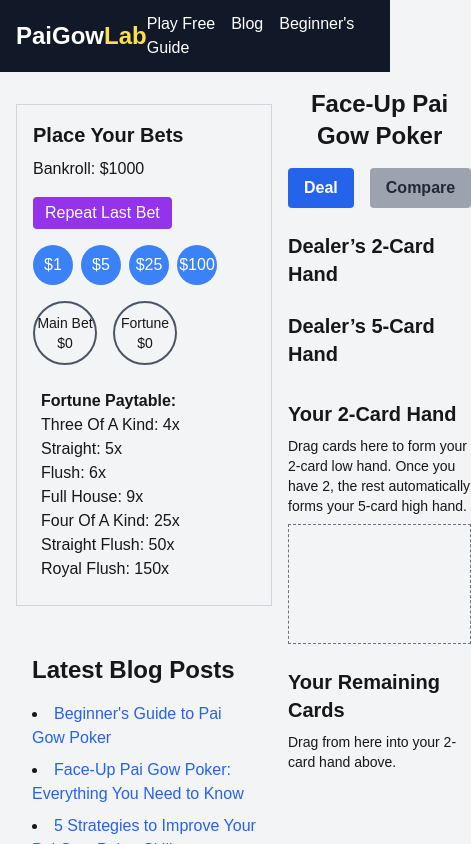
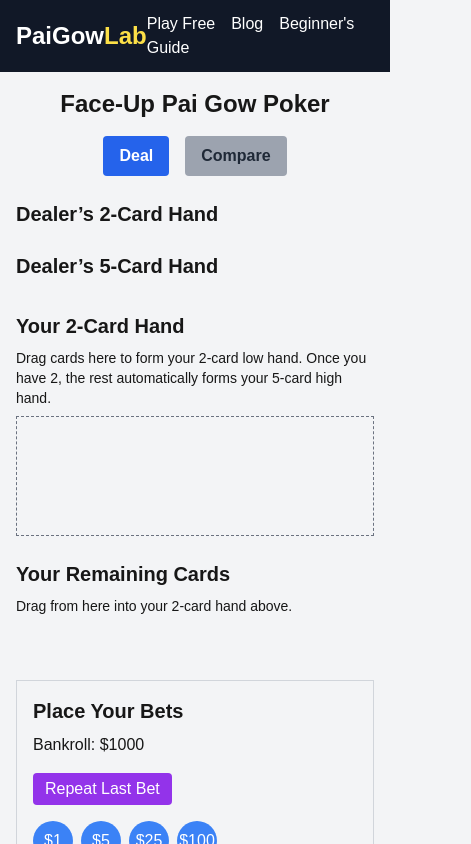
Before and after one commit to nosewicz/face-up-pai-gow, a Next.js app: page / in a window 390 px wide. Shown: the top 844 px of the page, 471 px wide, since content can reach past the window. Built offline with nearby package versions, Linux system fonts and the light colour scheme.

Commit message:
fixed mobile layout and colors

```diff
--- a/app/layout.js
+++ b/app/layout.js
@@ -25,7 +25,7 @@ export default function RootLayout({ children }) {
         <meta name="google-adsense-account" content="ca-pub-5619143235904865"></meta>
       </head>
       <body
-        className={`${geistSans.variable} ${geistMono.variable} antialiased bg-gray-100`}
+        className={`${geistSans.variable} ${geistMono.variable} antialiased bg-gray-100 dark:bg-gray-800`}
       >
         <Script async src="https://www.googletagmanager.com/gtag/js?id=G-STCSWY7WCG" />
         <Script id="googleanalytics-init">
--- a/app/page.js
+++ b/app/page.js
@@ -225,10 +225,10 @@ export default function Home() {
   }
 
   return (
-    <main className="max-w-6xl mx-auto p-4 flex gap-4">
+    <main className="max-w-6xl mx-auto p-4 flex flex-col-reverse gap-4 md:flex-row">
 
 
-      <div className="flex-none w-64">
+      <div className="flex-auto md:basis-1/4">
       <WagerPanel
         bankroll={bankroll}
         setBankroll={setBankroll}
@@ -241,7 +241,7 @@ export default function Home() {
       <BlogIndex />
       </div>
 
-      <div className="flex-auto">
+      <div className="flex-auto md:basis-3/4">
 
       <h1 className="text-2xl font-bold text-center mb-4">
         Face-Up Pai Gow Poker
--- a/app/utils/WagerPanel.js
+++ b/app/utils/WagerPanel.js
@@ -128,7 +128,7 @@ export default function WagerPanel({
       </div>
 
       {payoutBreakdown && (
-        <div className="mt-4 p-2 border border-gray-400 bg-gray-100">
+        <div className="mt-4 p-2 border border-gray-400">
           <h3 className="font-bold">Last Round Payouts</h3>
 
           {/* Main bet result */}
@@ -151,7 +151,7 @@ export default function WagerPanel({
           )}
         </div>
       )}
-      <div className="mt-4 p-2 bg-gray-100">
+      <div className="mt-4 p-2">
         <h3 className="font-bold">Fortune Paytable:</h3>
         <p> Three Of A Kind: 4x<br></br>
   Straight: 5x<br></br>
```
